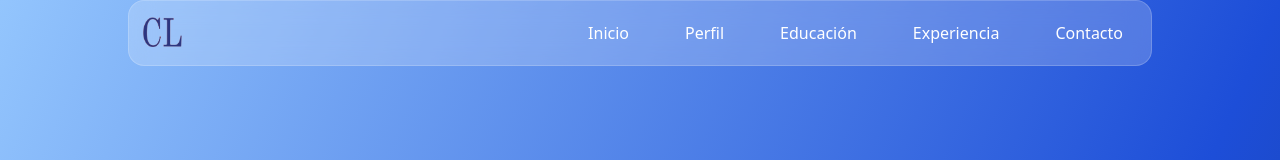
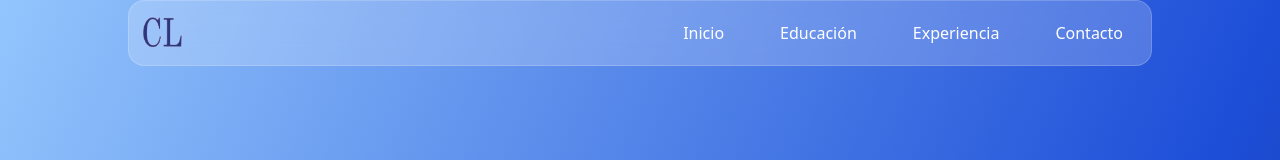
Before and after one commit to Cllano21/mi-sitio, a Next.js app: page / in a window 1280 px wide. Shown: the top 160 px of the page. Built offline with nearby package versions, Linux system fonts and the light colour scheme.

Commit message:
Mensaje de tu commit

```diff
--- a/app/page.tsx
+++ b/app/page.tsx
@@ -2,6 +2,7 @@
 
 import { useState, useEffect, useRef } from 'react';
 import { FaBars, FaTimes } from 'react-icons/fa';
+import Script from 'next/script'; // 👈 AÑADIDO
 
 export default function HomePage() {
   const [scrolled, setScrolled] = useState(false);
@@ -33,6 +34,25 @@
 
   return (
     <>
+     {/* Google Tag Manager Script */}
+      <Script id="gtm-script" strategy="afterInteractive">
+        {`
+          (function(w,d,s,l,i){w[l]=w[l]||[];w[l].push({'gtm.start':
+          new Date().getTime(),event:'gtm.js'});var f=d.getElementsByTagName(s)[0],
+          j=d.createElement(s),dl=l!='dataLayer'?'&l='+l:'';j.async=true;j.src=
+          'https://www.googletagmanager.com/gtm.js?id='+i+dl;f.parentNode.insertBefore(j,f);
+          })(window,document,'script','dataLayer','GTM-NHZ39CL7');
+        `}
+      </Script>
+            {/* Google Tag Manager (noscript) */}
+      <noscript>
+        <iframe
+          src="https://www.googletagmanager.com/ns.html?id=GTM-NHZ39CL7"
+          height="0"
+          width="0"
+          style={{ display: 'none', visibility: 'hidden' }}
+        ></iframe>
+      </noscript>
       <header
         ref={headerRef}
         className={`fixed top-0 left-0 w-full z-50 transition-all duration-300 ${
@@ -59,7 +79,7 @@
           </div>
 
           <nav className="hidden md:flex flex-wrap justify-center">
-            {['Inicio', 'perfil', 'formacion', 'Experiencia', 'Contacto'].map(
+            {['Inicio', 'formacion', 'Experiencia', 'Contacto'].map(
               (item) => (
                 <button
                   key={item}
@@ -70,9 +90,7 @@
                     className={`fas ${
                       item === 'Inicio'
                         ? 'fa-circle'
-                        : item === 'perfil'
-                        ? 'fa-user'
-                        : item === 'formacion'
+                      :item === 'formacion'
                         ? 'fa-graduation-cap'
                         : item === 'Experiencia'
                         ? 'fa-briefcase'
@@ -81,8 +99,6 @@
                   />
                   {item === 'Inicio'
                     ? 'Inicio'
-                    : item === 'perfil'
-                    ? 'Perfil'
                     : item === 'formacion'
                     ? 'Educación'
                     : item === 'Experiencia'
@@ -122,7 +138,7 @@
           </div>
 
           <div className="flex flex-col items-center justify-center h-full pt-20 pb-10 bg-gradient-to-b from-blue-900 via-blue-800 to-blue-900 bg-opacity-100">
-            {['Inicio', 'perfil', 'formacion', 'Experiencia', 'Contacto'].map(
+            {['Inicio', 'formacion', 'Experiencia', 'Contacto'].map(
               (item) => (
                 <button
                   key={item}
@@ -133,8 +149,6 @@
                     className={`fas ${
                       item === 'Inicio'
                         ? 'fa-circle'
-                        : item === 'perfil'
-                        ? 'fa-user'
                         : item === 'formacion'
                         ? 'fa-graduation-cap'
                         : item === 'Experiencia'
@@ -144,8 +158,6 @@
                   />
                   {item === 'Inicio'
                     ? 'Inicio'
-                    : item === 'perfil'
-                    ? 'Perfil'
                     : item === 'formacion'
                     ? 'Educación'
                     : item === 'Experiencia'
```
